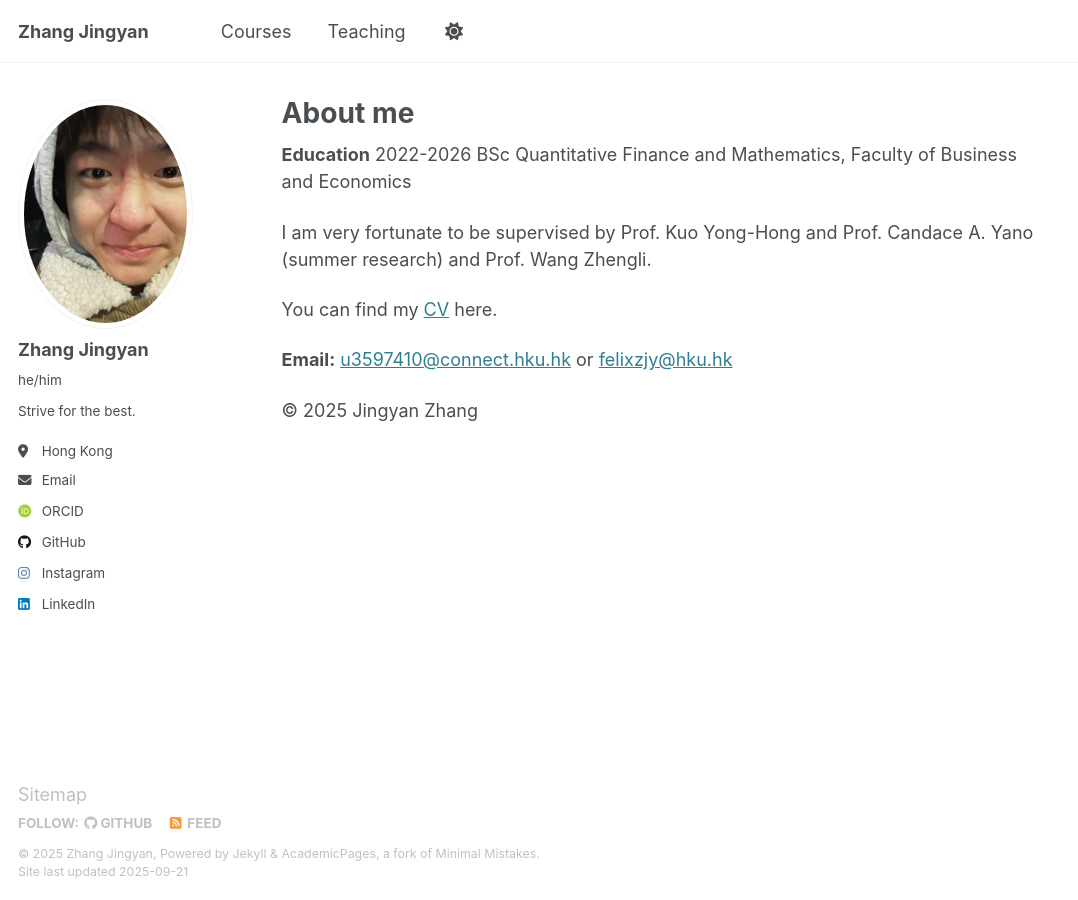
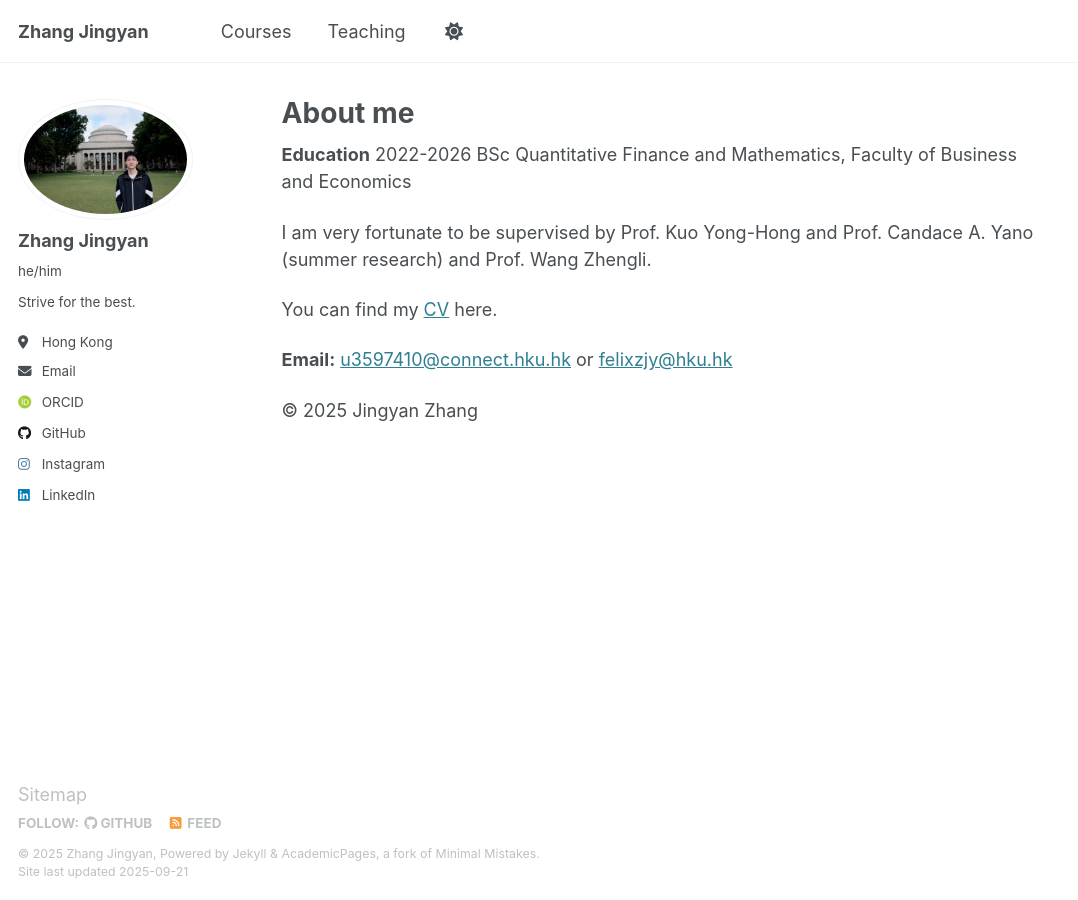
Before and after one commit to zjy-Felix/Felix, a Jekyll site: the page built from _pages/about.md, in a window 1280 px wide. Shown: the whole page, without its empty margins (0-1078 px from the left). Built offline with Jekyll 4.4.1, drawn with Linux system fonts in a browser that asks for light colours; some web fonts are replaced.

Commit message:
Update _config.yml

```diff
--- a/_config.yml
+++ b/_config.yml
@@ -22,7 +22,7 @@ repository               : "felixjingyanzhang/felixjingyanzhang.github.io"  #
 #               Additional customization can be done by editing /_includes/author-profile.html
 author:
   # Biographic information
-  avatar           : "zjy.png"
+  avatar           : "zjy.jpg"
   name             : "Zhang Jingyan"
   pronouns         : "he/him"
   bio              : "Strive for the best."
```
